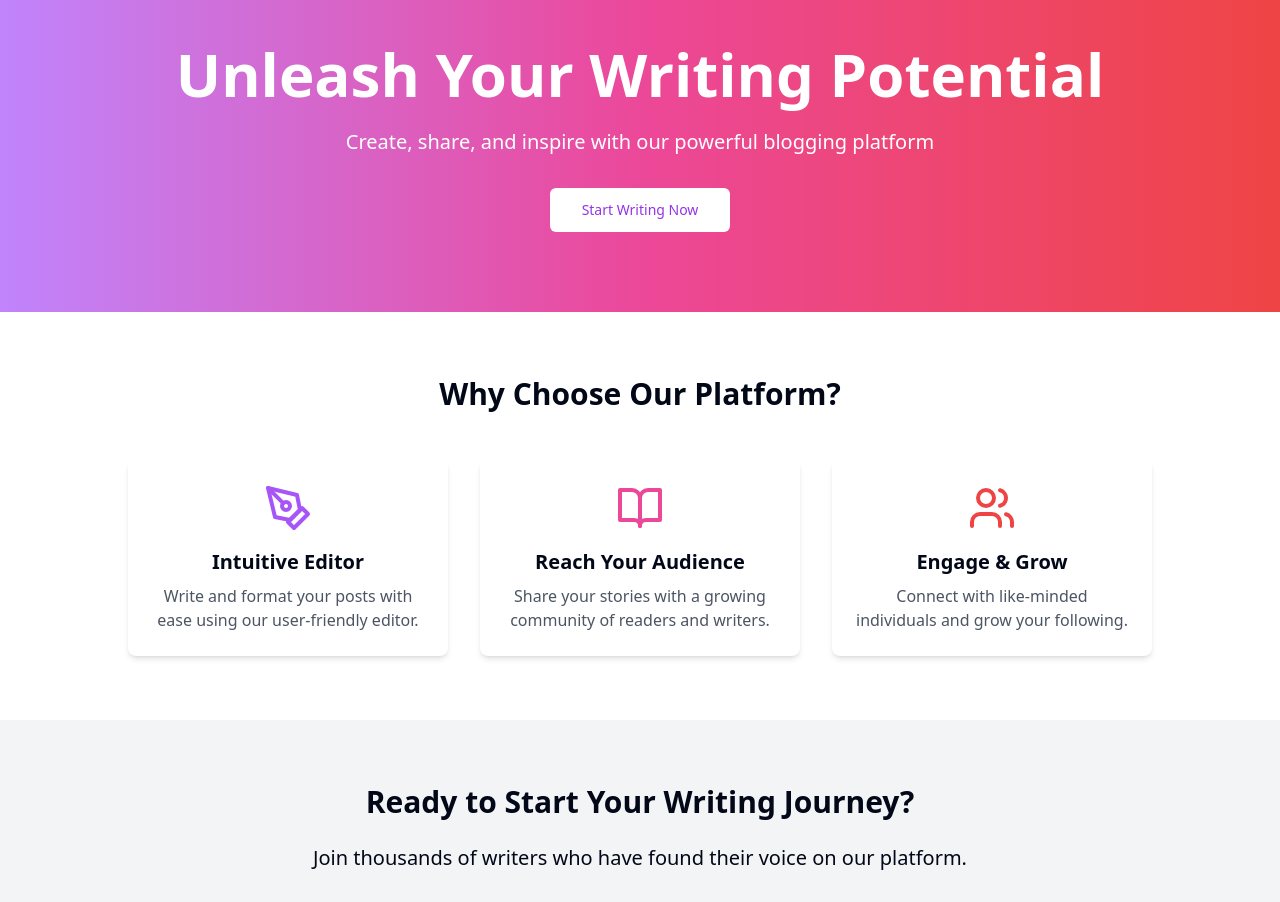
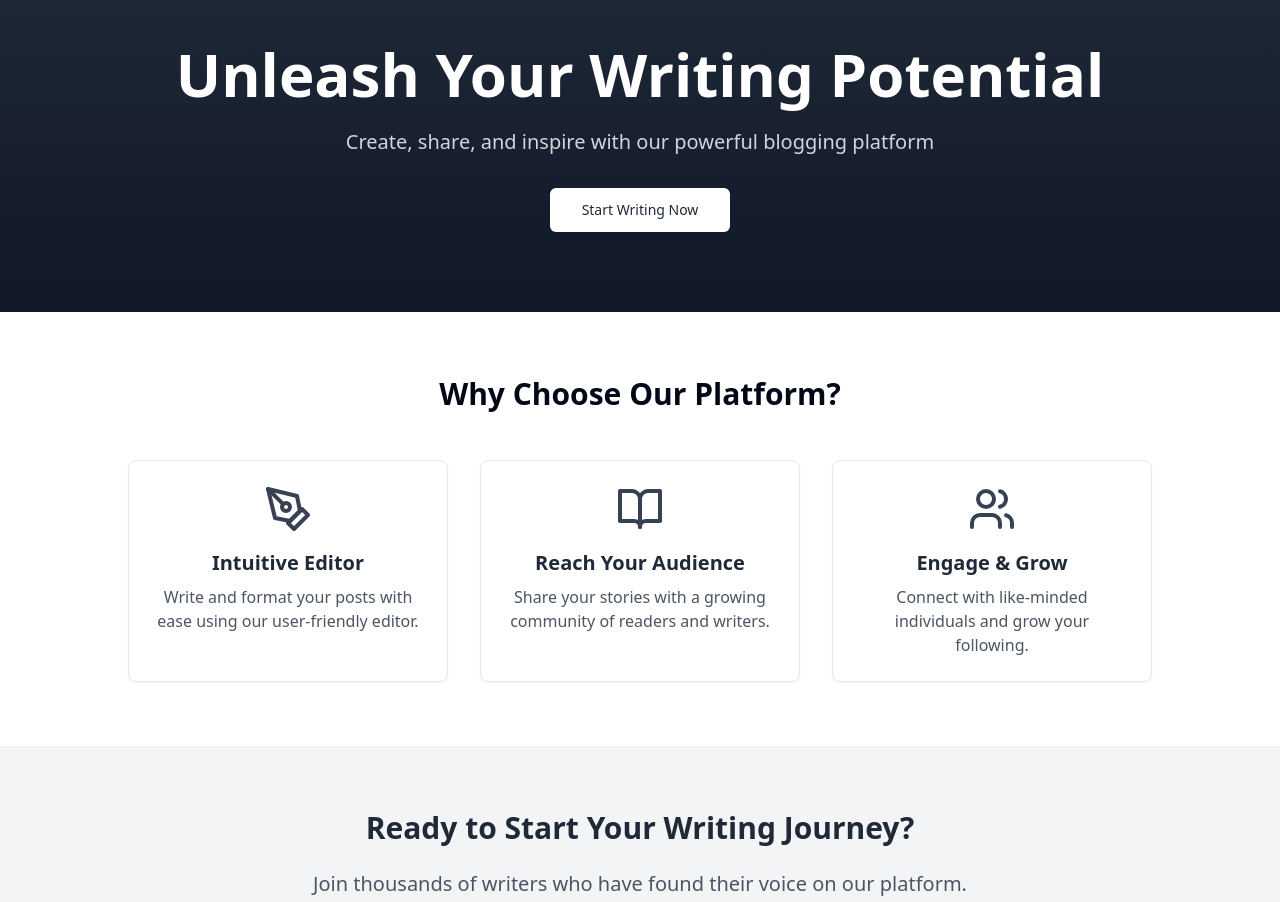
Before and after one commit to GPT-Engineer-App/blogosphere-landing, a React (Vite) app: page / in a window 1280 px wide. Shown: the part 100-1002 px from the top of the page. Built offline with nearby package versions, Linux system fonts and the light colour scheme.

Commit message:
GPT Engineer Update [skip gpt_engineer]

```diff
--- a/src/pages/Index.jsx
+++ b/src/pages/Index.jsx
@@ -5,10 +5,10 @@ const Index = () => {
   return (
     <div className="flex flex-col min-h-screen">
       {/* Hero Section */}
-      <section className="py-20 px-4 text-center bg-gradient-to-r from-purple-400 via-pink-500 to-red-500">
+      <section className="py-20 px-4 text-center bg-gradient-to-b from-gray-800 to-gray-900">
         <h1 className="text-4xl md:text-6xl font-bold text-white mb-6">Unleash Your Writing Potential</h1>
-        <p className="text-xl text-white mb-8">Create, share, and inspire with our powerful blogging platform</p>
-        <Button size="lg" className="bg-white text-purple-600 hover:bg-gray-100">Start Writing Now</Button>
+        <p className="text-xl text-gray-300 mb-8">Create, share, and inspire with our powerful blogging platform</p>
+        <Button size="lg" className="bg-white text-gray-800 hover:bg-gray-100">Start Writing Now</Button>
       </section>
 
       {/* Features Section */}
@@ -16,17 +16,17 @@ const Index = () => {
         <h2 className="text-3xl font-bold text-center mb-12">Why Choose Our Platform?</h2>
         <div className="grid md:grid-cols-3 gap-8 max-w-5xl mx-auto">
           <FeatureCard
-            icon={<PenTool className="h-12 w-12 text-purple-500" />}
+            icon={<PenTool className="h-12 w-12 text-gray-700" />}
             title="Intuitive Editor"
             description="Write and format your posts with ease using our user-friendly editor."
           />
           <FeatureCard
-            icon={<BookOpen className="h-12 w-12 text-pink-500" />}
+            icon={<BookOpen className="h-12 w-12 text-gray-700" />}
             title="Reach Your Audience"
             description="Share your stories with a growing community of readers and writers."
           />
           <FeatureCard
-            icon={<Users className="h-12 w-12 text-red-500" />}
+            icon={<Users className="h-12 w-12 text-gray-700" />}
             title="Engage & Grow"
             description="Connect with like-minded individuals and grow your following."
           />
@@ -36,9 +36,9 @@ const Index = () => {
       {/* Call to Action */}
       <section className="py-16 px-4 bg-gray-100">
         <div className="max-w-3xl mx-auto text-center">
-          <h2 className="text-3xl font-bold mb-6">Ready to Start Your Writing Journey?</h2>
-          <p className="text-xl mb-8">Join thousands of writers who have found their voice on our platform.</p>
-          <Button size="lg" className="bg-purple-600 text-white hover:bg-purple-700">Sign Up for Free</Button>
+          <h2 className="text-3xl font-bold mb-6 text-gray-800">Ready to Start Your Writing Journey?</h2>
+          <p className="text-xl mb-8 text-gray-600">Join thousands of writers who have found their voice on our platform.</p>
+          <Button size="lg" className="bg-gray-800 text-white hover:bg-gray-700">Sign Up for Free</Button>
         </div>
       </section>
     </div>
@@ -46,9 +46,9 @@ const Index = () => {
 };
 
 const FeatureCard = ({ icon, title, description }) => (
-  <div className="flex flex-col items-center text-center p-6 bg-white rounded-lg shadow-md">
+  <div className="flex flex-col items-center text-center p-6 bg-white rounded-lg shadow-sm border border-gray-200">
     {icon}
-    <h3 className="text-xl font-semibold mt-4 mb-2">{title}</h3>
+    <h3 className="text-xl font-semibold mt-4 mb-2 text-gray-800">{title}</h3>
     <p className="text-gray-600">{description}</p>
   </div>
 );
```
